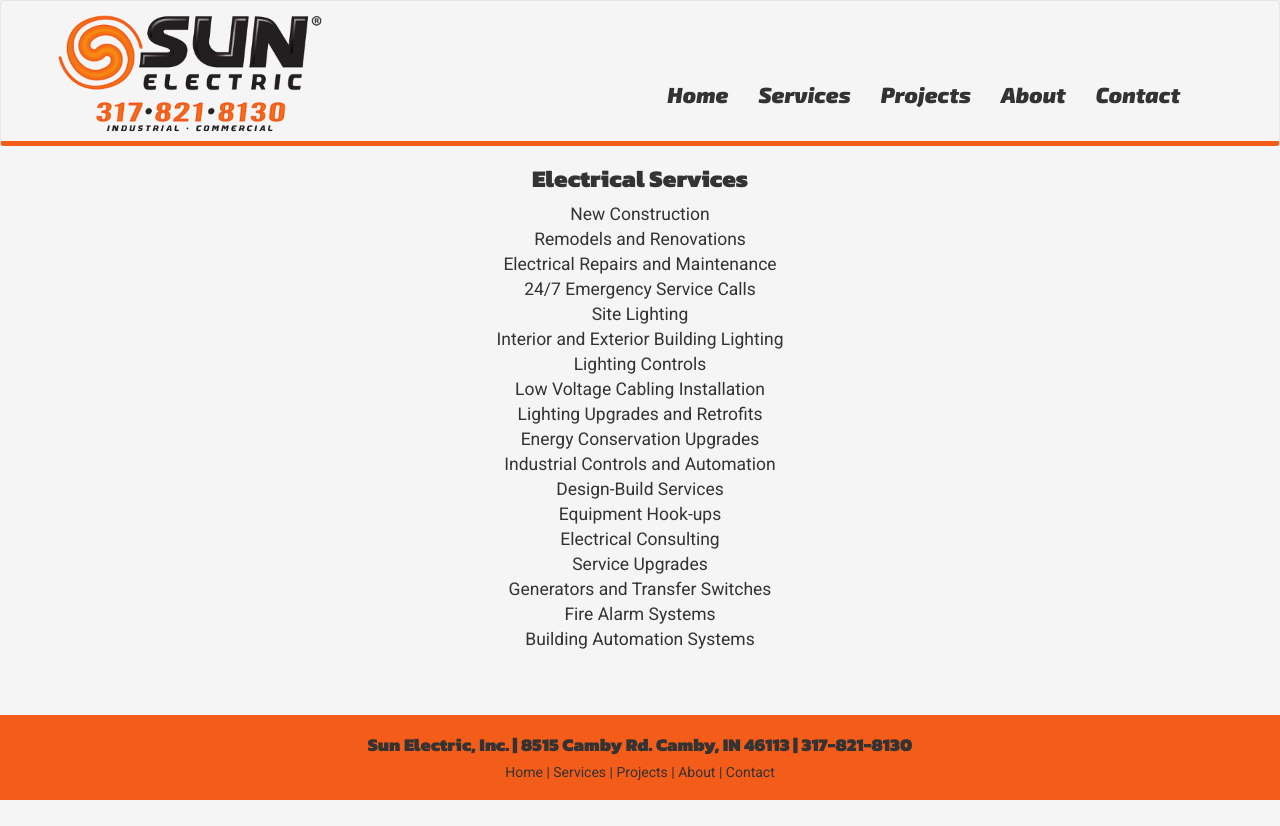
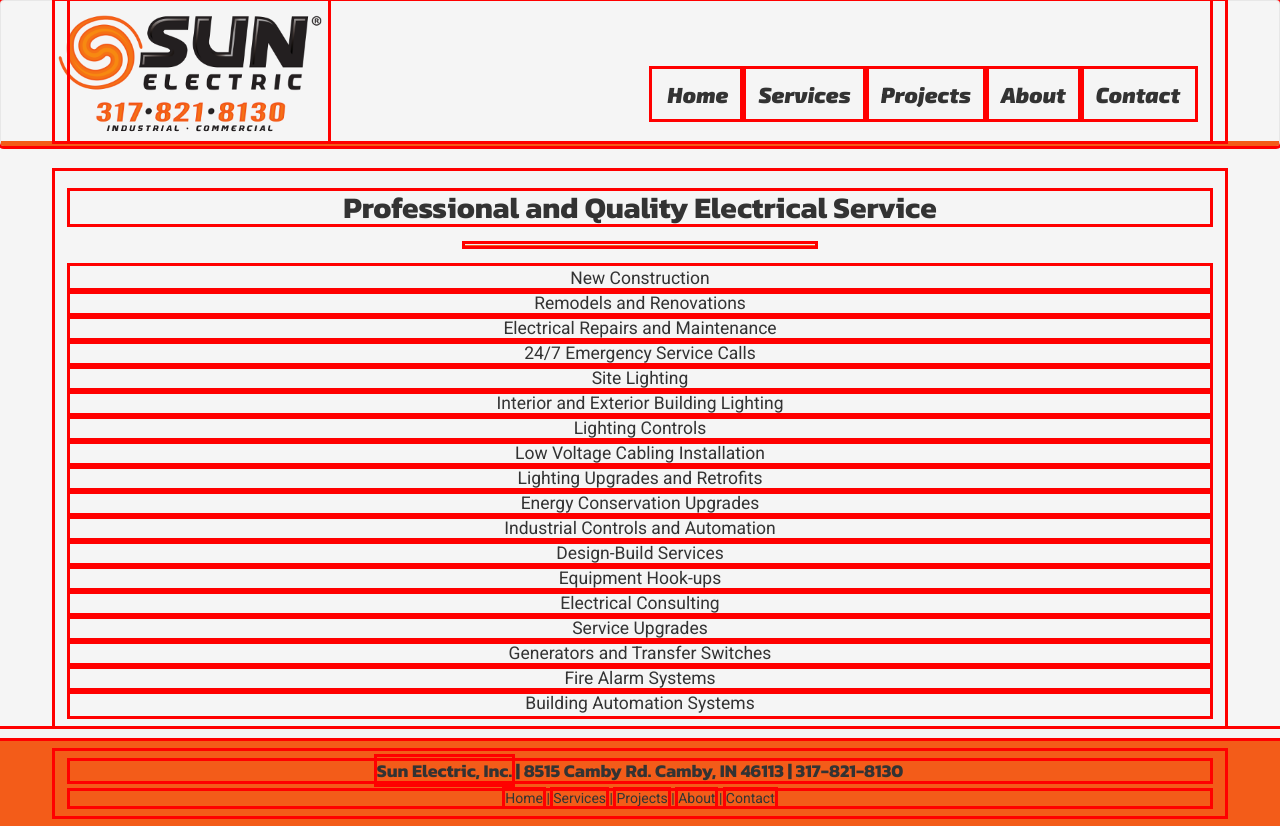
Before and after one commit to bacarlino/sunelectric-django, a Django app: page /services/ in a window 1280 px wide. Before the commit the page ends 800 px from the top, so only its background shows below. Run offline with Django 3.2, Linux system fonts and the light colour scheme; some libraries are stand-ins or nearby versions.

Commit message:
More styling

```diff
--- a/static/core/styles/base.css
+++ b/static/core/styles/base.css
@@ -1,5 +1,5 @@
 * {
-  /*outline: solid red;*/
+  outline: solid red;
 }
 
 html, body {
@@ -24,11 +24,11 @@
   margin-bottom: 100px;
   font-family: 'Roboto', sans-serif;
   font-size: 1.75em;
+  /*background-color: #f35c19;*/
 }
 
 body p {
   /*font-size: 1.25em;*/
-
 }
 
 h1, h2, h3, h4, .navbar {
@@ -41,6 +41,11 @@
   list-style-type: none;
 }
 
+hr {
+  height: 1px;
+  width: 20em;
+  background-color: #f35c19;
+}
 
 .navbar {
   /*outline: solid pink;*/
@@ -132,7 +137,7 @@
   height: auto;
   padding: 10px;
   background-color: #f35c19;
-}
+ }
 
 .footer a {
   color: #333;
--- /dev/null
+++ b/static/core/styles/services.css
@@ -0,0 +1,3 @@
+#services {
+  margin-top: 25px;
+}
--- a/templates/core/__base.html
+++ b/templates/core/__base.html
@@ -12,7 +12,7 @@
     {% block stylesheets %}
       <link rel="stylesheet" href="https://maxcdn.bootstrapcdn.com/bootstrap/3.3.7/css/bootstrap.min.css">
       <link rel="stylesheet" href="{% static 'core/styles/base.css' %}" />
-      <link href="https://fonts.googleapis.com/css?family=Exo+2:900i|Kanit:900|Roboto" rel="stylesheet">
+      <link href="https://fonts.googleapis.com/css?family=Exo+2:900i|Kanit:700|Roboto" rel="stylesheet">
     {% endblock %}
     {% block javascript %}
       <script src="https://use.fontawesome.com/e406c0d4e8.js"></script>
--- a/templates/core/services.html
+++ b/templates/core/services.html
@@ -1,12 +1,20 @@
 {% extends "core/__base.html" %}
+
+{% block extra_head %}
+  {% load static %}
+  <link rel="stylesheet" href="{% static 'core/styles/services.css' %}" />
+{% endblock %}
+
+
 {% block content %}
 
-<div class="container text-center">
+<div class="container text-center" id="services">
   <div class="row">
     <div class="col-md-12">
       <!-- <h2>Industrial and Commercial Electrical Contracting</h2> -->
 
-      <h3>Electrical Services</h3>
+      <h2>Professional and Quality Electrical Service</h2>
+      <hr />
       <ul>
         <li>New Construction</li>
         <li>Remodels and Renovations</li>
```
Also changed, not shown: static/core/styles/home.css (+11 -2 lines), templates/core/home.html (+6 -6 lines).
